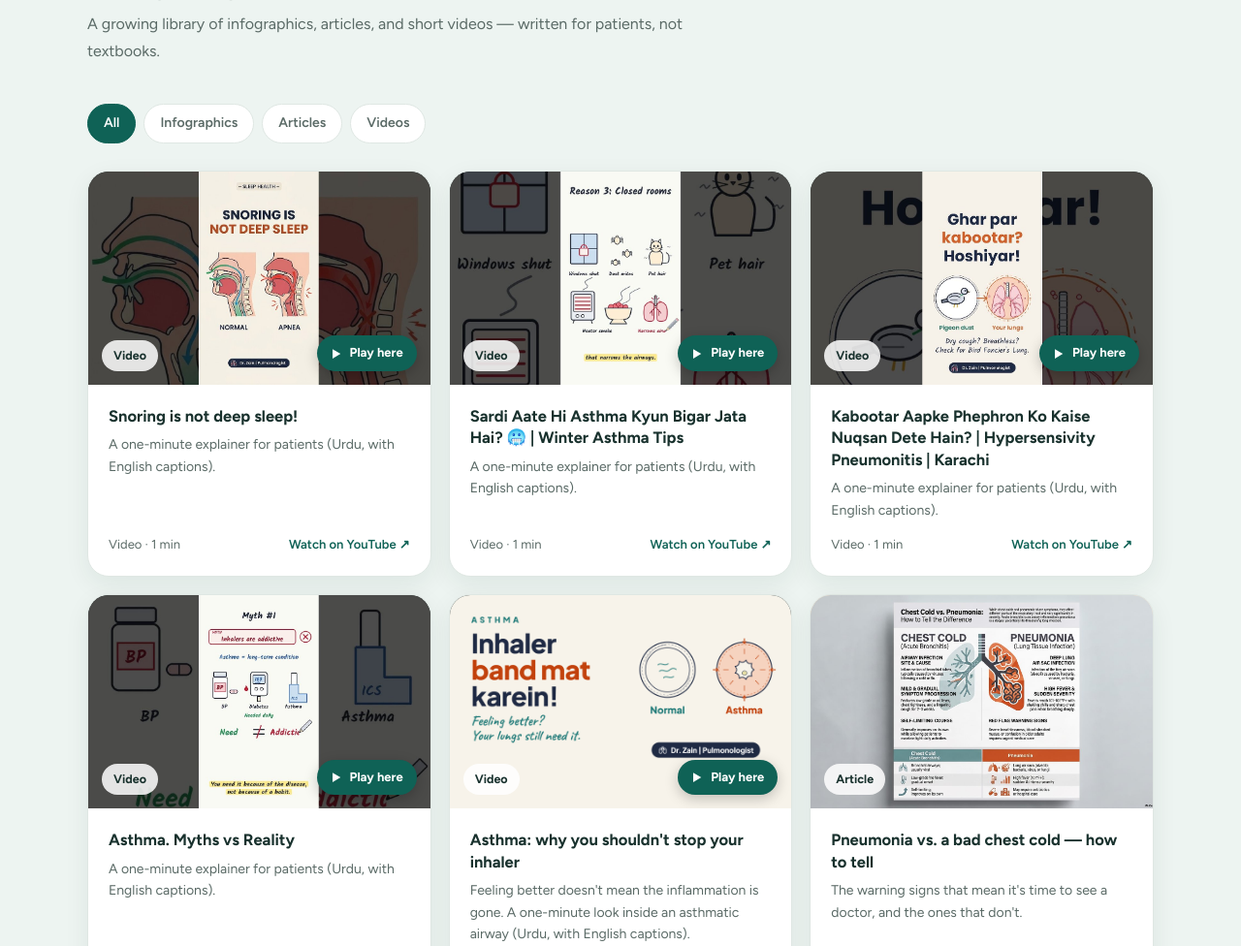
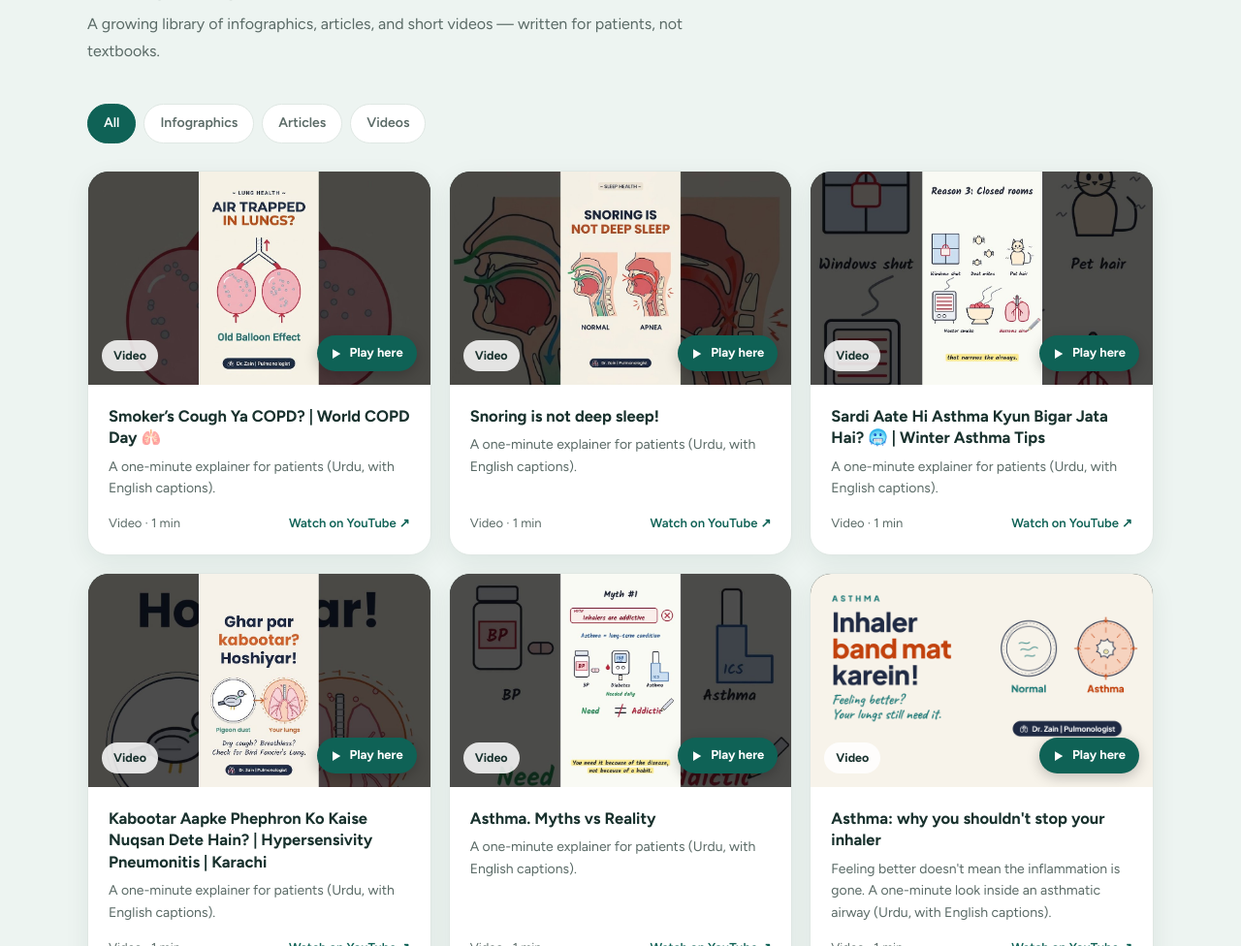
Before and after one commit to zain141993/Dr-Zain-Ahmad-Khan-website, a plain HTML site: page index.html in a window 1280 px wide. Shown: the part 946-1922 px from the top of the page at 97% size. Drawn offline with Linux system fonts and the light colour scheme.

Commit message:
Add video: Smoker’s Cough Ya COPD? | World COPD Day 🫁

```diff
--- a/index.html
+++ b/index.html
@@ -296,6 +296,19 @@ footer{background:var(--footer-bg);padding:30px 0 96px}
     </div>
     <div class="learn-grid">
       <!-- NEW VIDEOS GO HERE (added automatically) -->
+      <article class="learn-card video-card" data-type="video">
+        <a class="card-link" href="https://www.youtube.com/watch?v=hLBoxYvb_oc" target="_blank" rel="noopener" aria-label="Watch on YouTube: Smoker’s Cough Ya COPD? | World COPD Day 🫁"></a>
+        <div class="learn-media video-media" data-yt-preview="hLBoxYvb_oc">
+          <img src="videos/smoker-s-cough-ya-copd-world-copd-day.jpg" alt="Video thumbnail: Smoker’s Cough Ya COPD? | World COPD Day 🫁" loading="lazy" onerror="this.onerror=null;this.src='https://i.ytimg.com/vi/hLBoxYvb_oc/hqdefault.jpg'">
+          <span class="media-kind">Video</span>
+          <button type="button" class="play-btn" data-video="hLBoxYvb_oc" aria-label="Play the video here on the website"><svg viewBox="0 0 24 24" aria-hidden="true"><path d="M8 5.5v13l11-6.5z" fill="currentColor"/></svg>Play here</button>
+        </div>
+        <div class="learn-body">
+          <h3>Smoker’s Cough Ya COPD? | World COPD Day 🫁</h3>
+          <p>A one-minute explainer for patients (Urdu, with English captions).</p>
+          <div class="learn-meta"><span>Video · 1 min</span><span class="yt-link">Watch on YouTube ↗</span></div>
+        </div>
+      </article>
       <article class="learn-card video-card" data-type="video">
         <a class="card-link" href="https://www.youtube.com/watch?v=phfs9JtCo90" target="_blank" rel="noopener" aria-label="Watch on YouTube: Snoring is not deep sleep!"></a>
         <div class="learn-media video-media">
--- a/sitemap.xml
+++ b/sitemap.xml
@@ -2,7 +2,7 @@
 <urlset xmlns="http://www.sitemaps.org/schemas/sitemap/0.9">
   <url>
     <loc>https://drzainkhan.com/</loc>
-    <lastmod>2026-10-30</lastmod>
+    <lastmod>2026-11-16</lastmod>
     <changefreq>weekly</changefreq>
     <priority>1.0</priority>
   </url>
```
Also changed, not shown: videos/smoker-s-cough-ya-copd-world-copd-day.jpg (added).
